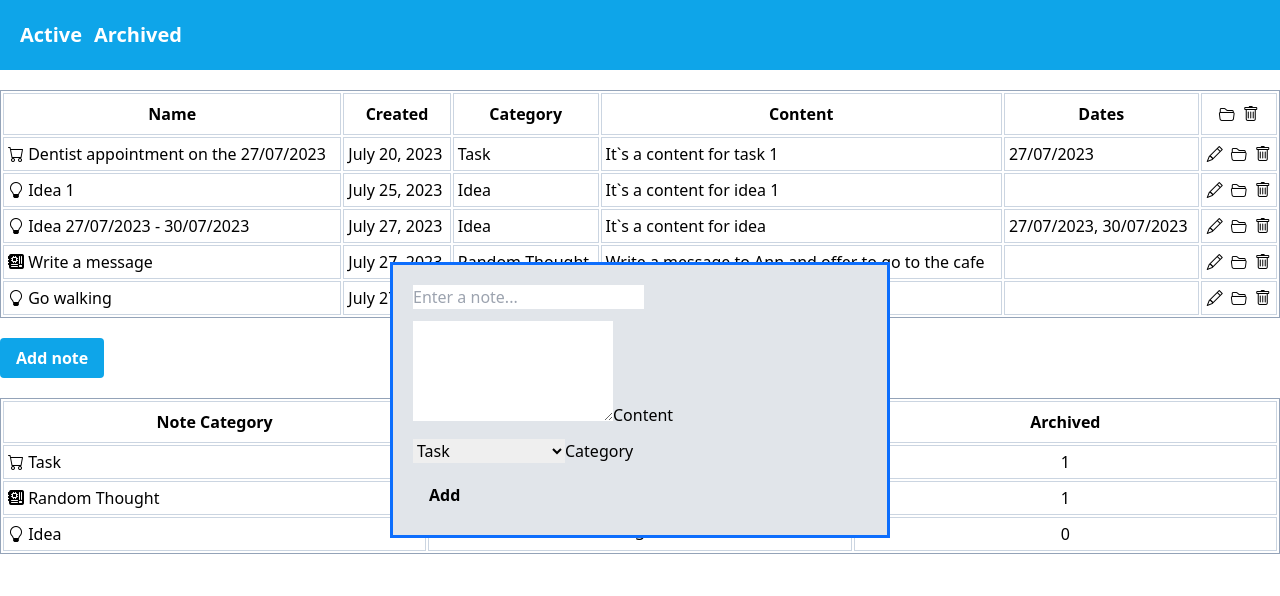
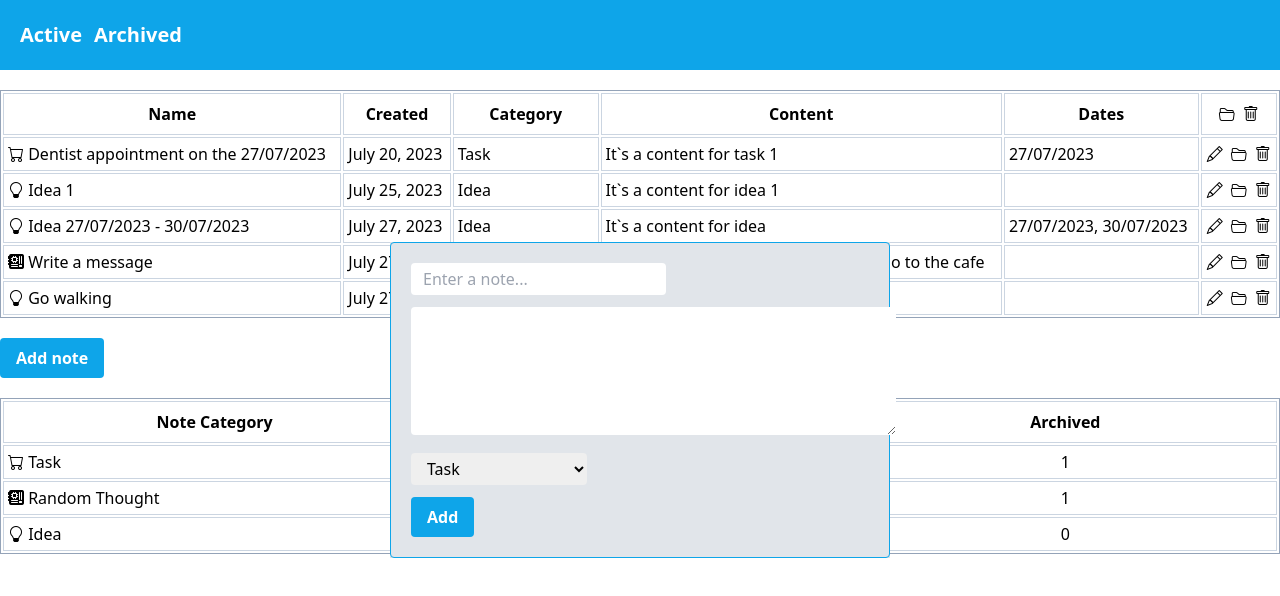
Before and after one commit to alinakornieieva/task-4-tailwind, a React (Create React App) app: page / in a window 1280 px wide. Both pictures are taken after a click on the button "Add note". Shown: the top 596 px of the page. Built offline with nearby package versions, Linux system fonts and the light colour scheme.

Commit message:
Completed changing styling

```diff
--- a/src/components/Form/Form.css
+++ /dev/null
@@ -1,18 +0,0 @@
-.form-component {
-  display: none;
-  position: absolute;
-  left: 50%;
-  top: 50%;
-  transform: translate(-50%, -50%);
-  background-color: #e1e5ea;
-  width: 500px;
-}
-
-form {
-  border: 3px solid #0d6efd;
-  padding: 20px;
-}
-
-.show {
-  display: block;
-}
--- a/src/components/Form/Form.tsx
+++ b/src/components/Form/Form.tsx
@@ -1,11 +1,7 @@
 import { useState, useEffect } from "react";
-import Button from "react-bootstrap/Button";
-import Form from "react-bootstrap/Form";
-import FloatingLabel from "react-bootstrap/FloatingLabel";
 import { useAppDispatch, useAppSelector } from "../../store/hooks";
 import { addNote, changeEdit, updateNote, toggleForm } from "../../store/slice";
 import { INote } from "../../models/INote";
-import "./Form.css";
 
 export const FormComp = () => {
   const dispatch = useAppDispatch();
@@ -73,46 +69,44 @@ export const FormComp = () => {
   };
   return (
     <div className={`form-component ${openForm && "show"}`}>
-      <Form onSubmit={onFormSubmit}>
-        <Form.Control
-          value={note}
-          onChange={(e) => setNote(e.target.value)}
-          type="text"
-          placeholder="Enter a note..."
-        />
-        <FloatingLabel
-          className="my-3"
-          controlId="floatingTextarea2"
-          label="Content"
-        >
-          <Form.Control
-            as="textarea"
+      <form
+        onSubmit={onFormSubmit}
+        className="p-5 border rounded border-3 border-solid border-sky-500"
+      >
+        <div>
+          <input
+            className="px-3 py-1 rounded"
+            type="text"
+            value={note}
+            onChange={(e) => setNote(e.target.value)}
+            placeholder="Enter a note..."
+          />
+        </div>
+        <div>
+          <textarea
+            className="my-3 p-1 rounded"
             value={content}
             onChange={(e) => {
               setContent(e.target.value);
             }}
             placeholder="Leave a description here"
-            style={{ height: "100px" }}
-          />
-        </FloatingLabel>
-        <FloatingLabel
-          className="mb-3"
-          controlId="floatingSelect"
-          label="Category"
-        >
-          <Form.Select
+            rows={5}
+            cols={50}
+          ></textarea>
+        </div>
+        <div>
+          <select
+            className="px-3 py-1 rounded"
             onChange={(e) => setCategory(e.target.value)}
             value={category}
           >
             <option value="Task">Task</option>
             <option value="Random Thought">Random Thought</option>
             <option value="Idea">Idea</option>
-          </Form.Select>
-        </FloatingLabel>
-        <Button type="submit" variant="primary">
-          Add
-        </Button>
-      </Form>
+          </select>
+        </div>
+        <button className="btn mt-3">Add</button>
+      </form>
     </div>
   );
 };
--- a/src/index.tsx
+++ b/src/index.tsx
@@ -5,7 +5,6 @@ import App from "./App";
 import { Provider } from "react-redux";
 import { store } from "./store/store";
 import "bootstrap-icons/font/bootstrap-icons.css";
-// import "bootstrap/dist/css/bootstrap.min.css";
 
 const root = ReactDOM.createRoot(
   document.getElementById("root") as HTMLElement
--- a/src/pages/ActivePage/ActivePage.tsx
+++ b/src/pages/ActivePage/ActivePage.tsx
@@ -10,10 +10,7 @@ export const ActivePage = () => {
     <>
       <FormComp />
       <NotesList />
-      <button
-        onClick={() => dispatch(toggleForm())}
-        className="my-5 btn bg-sky-500 text-white"
-      >
+      <button onClick={() => dispatch(toggleForm())} className="my-5 btn">
         Add note
       </button>
       <SummaryTable />
--- a/tailwind.config.js
+++ b/tailwind.config.js
@@ -11,7 +11,9 @@ module.exports = {
   plugins: [plugin(function ({ addComponents }) {
     addComponents({
       '.btn': {
+        backgroundColor: '#0ea5e9',
         padding: '.5rem 1rem',
+        color: '#fff',
         borderRadius: '.25rem',
         fontWeight: '600',
         '&:hover': {
@@ -23,6 +25,18 @@ module.exports = {
         color: '#fff',
         fontSize: '1.25rem',
         fontWeight: 600,
+      },
+      '.form-component': {
+        display: 'none',
+        position: 'absolute',
+        left: '50%',
+        top: '50%',
+        transform: 'translate(-50%, -50%)',
+        backgroundColor: '#e1e5ea',
+        width: '500px',
+      },
+      '.show': {
+        display: 'block'
       }
     })
   })],
```
